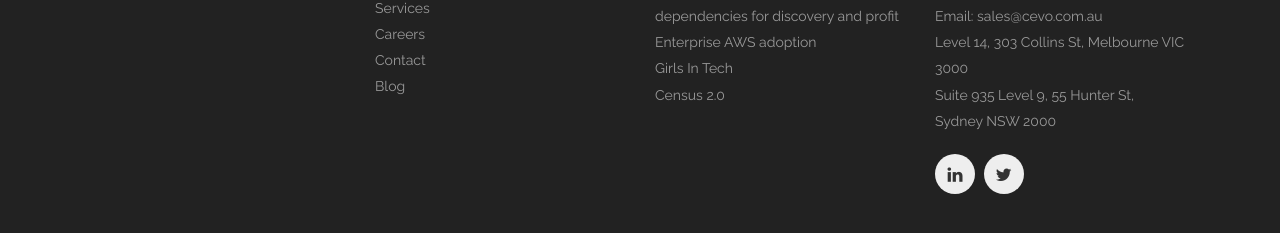
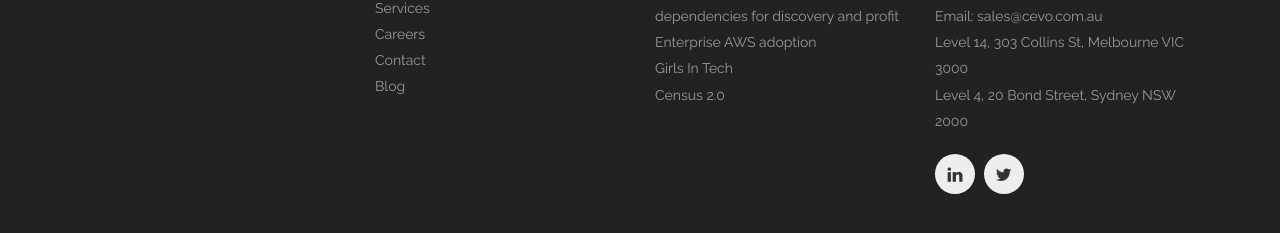
Before and after one commit to nonspecialist/cevoaustralia.github.io, a Jekyll site: the page built from index.html, in a window 1280 px wide and 900 px high, scrolled down 3440 px. Shown: the part 638-871 px from the top of the window. Built offline with Jekyll 4.4.1, drawn with Linux system fonts in a browser that asks for light colours.

Commit message:
update the Sydney address

```diff
--- a/_config.yml
+++ b/_config.yml
@@ -12,7 +12,7 @@
 twitter_url: https://twitter.com/cevoaustralia
 linkedin_url: https://www.linkedin.com/company/cevoaustralia
 melbourne_address: Level 14, 303 Collins St, Melbourne VIC 3000
-sydney_address: Suite 935 Level 9, 55 Hunter St, Sydney NSW 2000
+sydney_address: Level 4, 20 Bond Street, Sydney NSW 2000
 
 sales:
   phone: 1300 518 265
```
